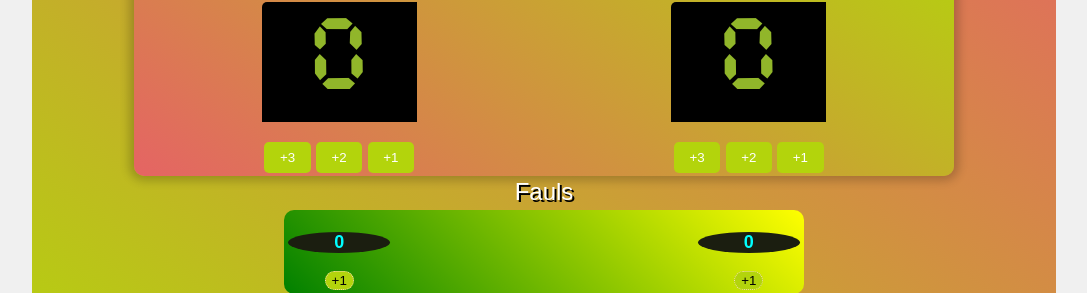
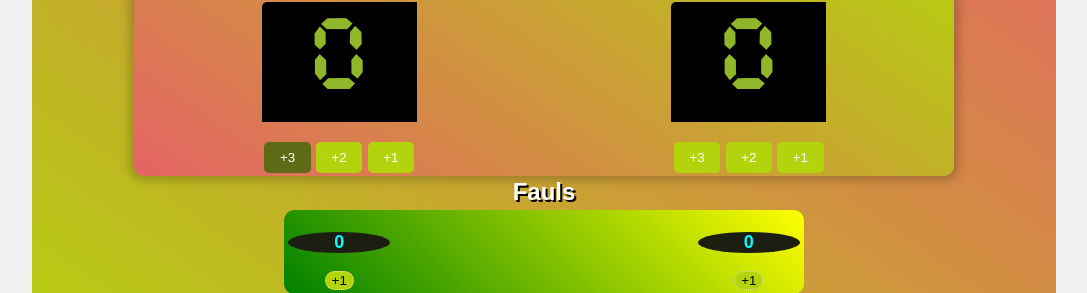
Before and after one commit to HandOnPractices/ScoreBoard, a plain HTML site: page index.html in a window 1280 px wide. In both pictures the pointer is over the button 383 px from the left and 348 px from the top of the page. Shown: the part 191-484 px from the top of the page, without its empty margins (96-1183 px from the left). Drawn offline with Linux system fonts and the light colour scheme.

Commit message:
make the buttons interactive
Signed-off-by: David Nanjila <nanjiladavid2@gmail.com>

```diff
--- a/index.html
+++ b/index.html
@@ -34,7 +34,7 @@
         </div>
         </div>
     </div>
-    <p class="faultext">Fauls</p>
+    <h3 class="faultext">Fauls</h3>
     <div class="fauls">
 
         <div class="faul-div"><p id="faul-home" class="faul"></p>
--- a/styles.css
+++ b/styles.css
@@ -83,6 +83,10 @@ h1{
     font-size: 5%px;
     cursor: pointer;
 }
+.btn:hover{
+    background-color: #5d6b16;
+    transition: 1s;
+}
 .winnerp{
     font-size: 30px;
     color: white;
@@ -98,6 +102,9 @@ h1{
     padding: 4px;
     font-size: 1rem;
     cursor: pointer;
+}
+#reset-btn:hover{
+    background-color: brown;
 }
 .buttons-faul{
     display: block;
@@ -127,6 +134,7 @@ h1{
 .faul-btn:hover{
     color: #1b1e10;
     background-color: #5d6b16;
+    transition: 1s;
 }
 .faultext{
     padding: auto;
```
